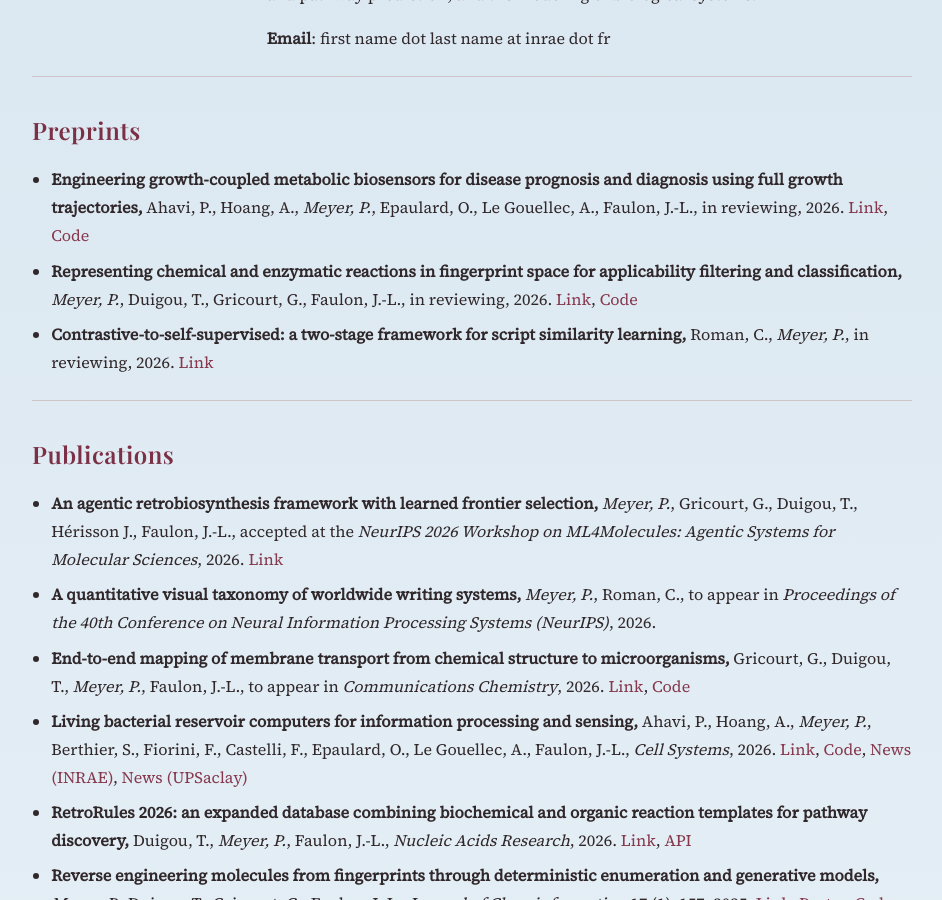
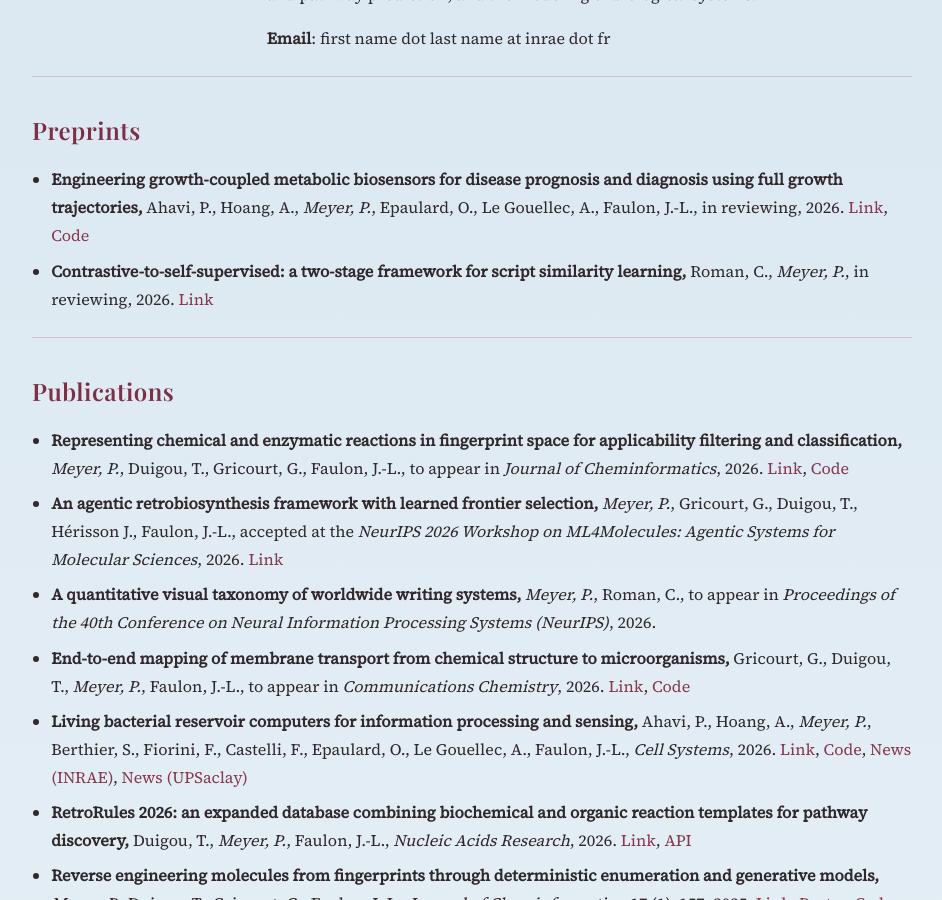
Before and after one commit to PhilippeMeyer68/philippemeyer68.github.io, a Jekyll site: the page built from index.md, in a window 1280 px wide and 900 px high, scrolled down 489 px. Shown: the whole window, without its empty margins (168-1110 px from the left). Built offline with Jekyll 4.4.1, drawn with Linux system fonts in a browser that asks for light colours; part of the change alters nothing that is shown.

Commit message:
feat: morganrxn paper accepted

```diff
--- a/index.md
+++ b/index.md
@@ -41,12 +41,6 @@ title: "Home"
     <a href="https://doi.org/10.64898/2026.08.04.740108" target="_blank" rel="noopener">Link</a>, <a href="https://github.com/brsynth/mutant-covid" target="_blank" rel="noopener">Code</a>
 </li>
 <li>
-  <strong>Representing chemical and enzymatic reactions in fingerprint space for applicability filtering and classification, </strong>
-  <span class="author-self">Meyer, P.</span>, Duigou, T., Gricourt, G., Faulon, J.-L.,
-  in reviewing, 2026.
-    <a href="https://doi.org/10.26434/chemrxiv.15006884/v1" target="_blank" rel="noopener">Link</a>, <a href="https://github.com/brsynth/morganrxn" target="_blank" rel="noopener">Code</a>
-</li>
-<li>
   <strong>Contrastive-to-self-supervised: a two-stage framework for script similarity learning, </strong>
   Roman, C., <span class="author-self">Meyer, P.</span>,
   in reviewing, 2026.
@@ -60,6 +54,12 @@ title: "Home"
     <h3 class="section-title">Publications</h3>
   </div>
   <ul>
+<li>
+  <strong>Representing chemical and enzymatic reactions in fingerprint space for applicability filtering and classification, </strong>
+  <span class="author-self">Meyer, P.</span>, Duigou, T., Gricourt, G., Faulon, J.-L.,
+  to appear in <em>Journal of Cheminformatics</em>, 2026.
+    <a href="https://doi.org/10.26434/chemrxiv.15006884/v1" target="_blank" rel="noopener">Link</a>, <a href="https://github.com/brsynth/morganrxn" target="_blank" rel="noopener">Code</a>
+</li>
 <li>
   <strong>An agentic retrobiosynthesis framework with learned frontier selection, </strong>
   <span class="author-self">Meyer, P.</span>, Gricourt, G., Duigou, T., Hérisson J., Faulon, J.-L.,
```
